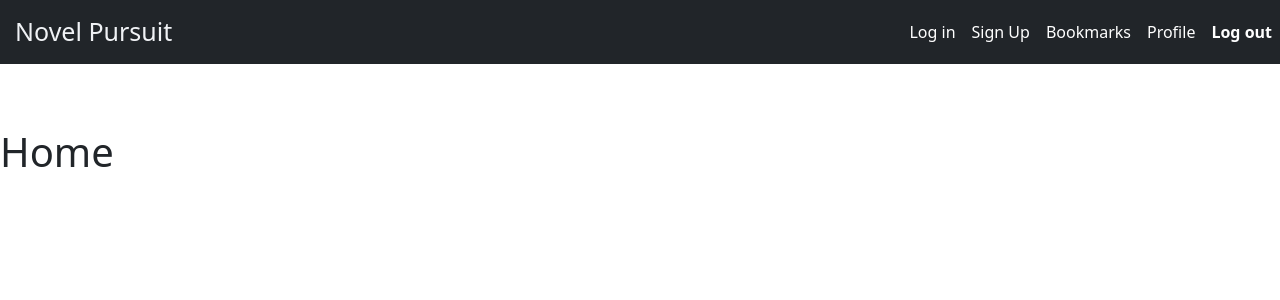
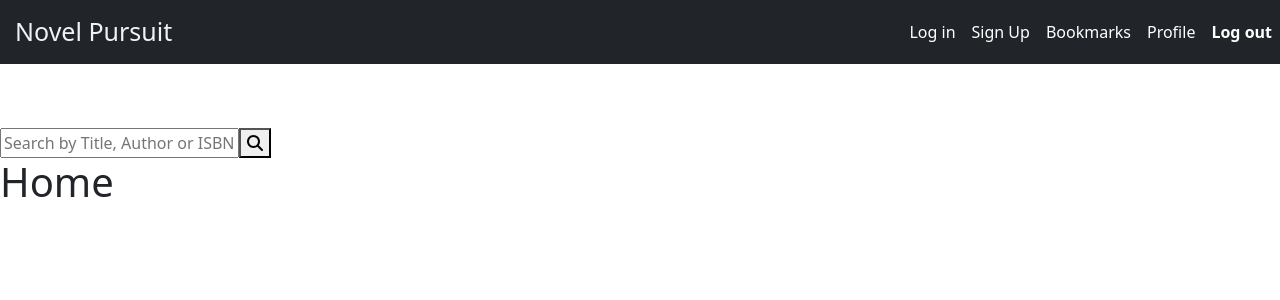
Before and after one commit to laurenmillan/novel-pursuit-frontend, a React (Create React App) app in the folder library/: page / in a window 1280 px wide. Shown: the top 300 px of the page. Built offline with nearby package versions, Linux system fonts and the light colour scheme.

Commit message:
remove unused SearchForm file, add Main file to contain search functionality

```diff
--- a/library/src/App.js
+++ b/library/src/App.js
@@ -9,7 +9,7 @@ import Signup from './Components/SignupForm';
 import Profile from './Components/Profile';
 import Bookmarks from './Components/Bookmarks';
 import NotFound from './404/404';
-// import SearchForm from './books/SearchForm';
+import Main from './Components/Main';
 import NavBar from './Components/NavBar';
 
 /** Library App logic. */
@@ -18,6 +18,7 @@ const App = () => {
 	return (
 		<div className="App">
 			<NavBar />
+			<Main />
 			<Routes>
 				<Route exact path="/" element={<Home />} />
 				<Route exact path="/login" element={<Login />} />
--- /dev/null
+++ b/library/src/Components/Main.js
@@ -0,0 +1,19 @@
+import React from 'react';
+import { FontAwesomeIcon } from '@fortawesome/react-fontawesome';
+import { faMagnifyingGlass } from '@fortawesome/free-solid-svg-icons';
+import './Main.css';
+
+const Main = () => {
+	return (
+		<React.Fragment>
+			<div className="search">
+				<input type="text" placeholder="Search by Title, Author or ISBN" />
+				<button>
+					<FontAwesomeIcon icon={faMagnifyingGlass} />
+				</button>
+			</div>
+		</React.Fragment>
+	);
+};
+
+export default Main;
```
Also changed, not shown: library/src/books/SearchForm.js (deleted, +0 -18 lines), library/src/Components/Main.css (added).
